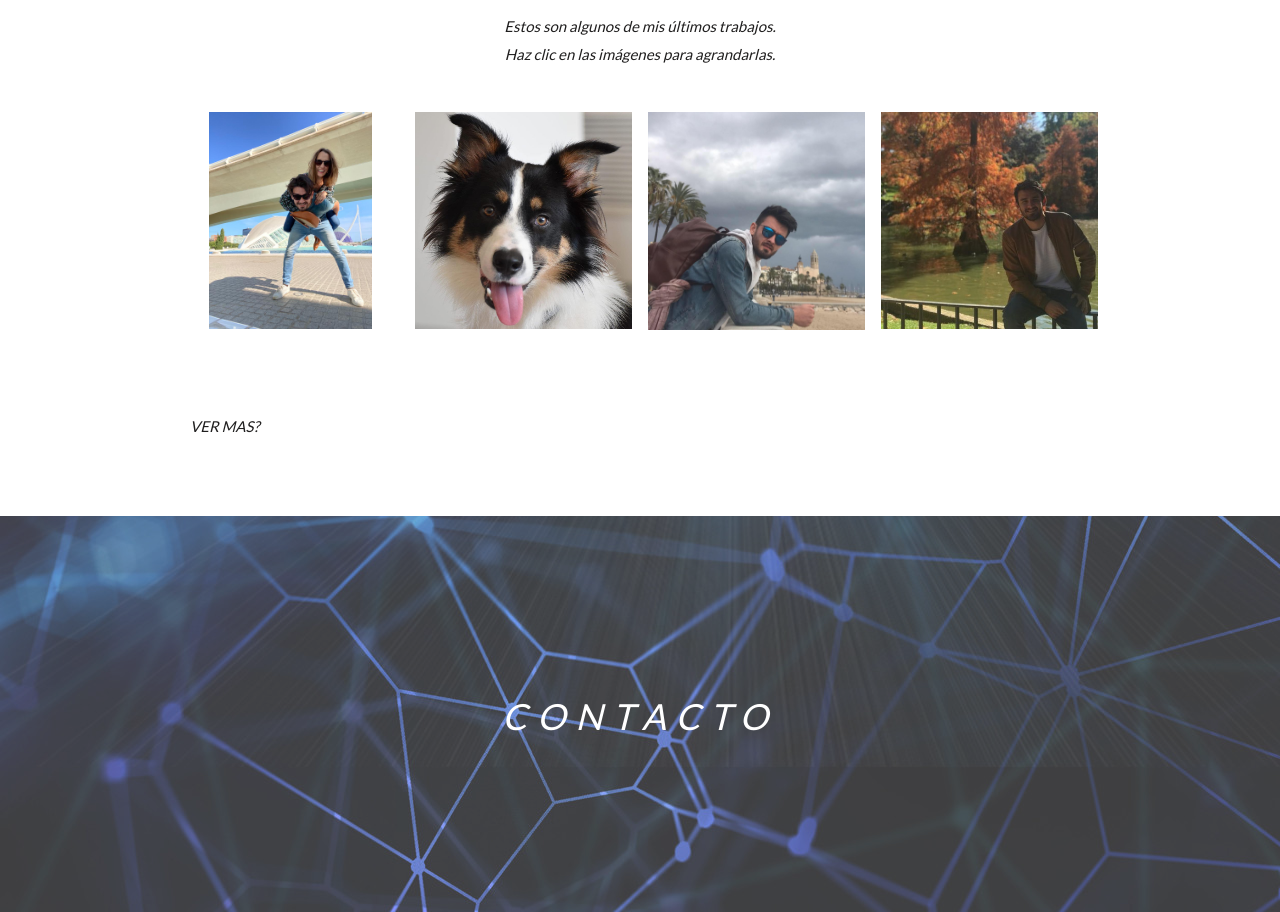
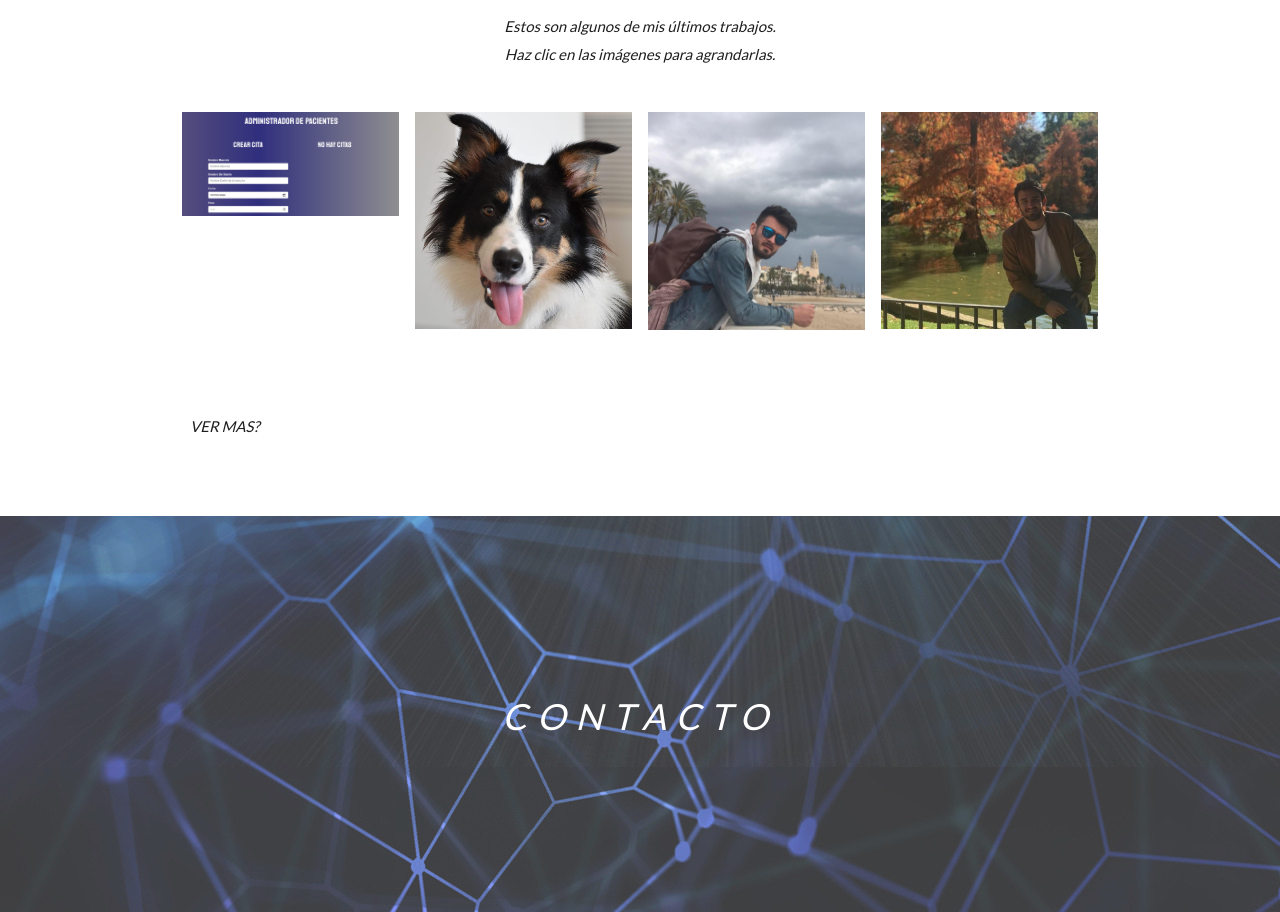
Before and after one commit to CarlosRQuinteroM/CarlosRQuinteroM.github.io, a plain HTML site: page index.html in a window 1280 px wide. Shown: the part 2105-3017 px from the top of the page. Drawn offline with Linux system fonts and the light colour scheme.

Commit message:
1..  agregando el primer proyecto a la lista (citas)

```diff
--- a/index.html
+++ b/index.html
@@ -152,7 +152,7 @@ body, html {
   <!-- Responsive Grid. Four columns on tablets, laptops and desktops. Will stack on mobile devices/small screens (100% width) -->
   <div class="w3-row-padding w3-center">
     <div class="w3-col m3">
-      <img src="./assets/img/mitrabajo1.jpg" style="width:75%" onclick="onClick(this)" class="w3-hover-opacity" alt="Love">
+      <a href="https://gracious-bhaskara-d65afd.netlify.app"><img src="./assets/img/admiCitas.png" style="width:100%" onclick="onClick(this)" class="w3-hover-opacity" alt="Citas"></a>
     </div>
 
     <div class="w3-col m3">
```
Also changed, not shown: assets/img/2020-11-06 (1).png (added), assets/img/admiCitas.png (added).
